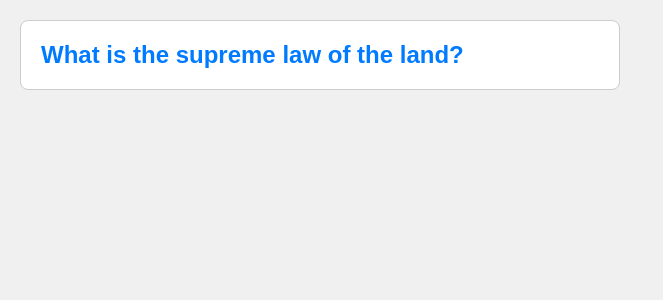
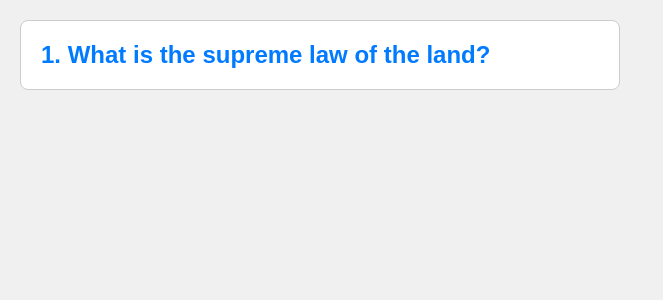
Before and after one commit to KhadayatShailendra/us-citizenship-test, a React (Create React App) app: page / in a window 1280 px wide. Shown: the top 300 px of the page, without its empty margins (0-663 px from the left). Built offline with nearby package versions, Linux system fonts and the light colour scheme.

Commit message:
Added question number

```diff
--- a/src/App.js
+++ b/src/App.js
@@ -797,7 +797,7 @@ function App() {
     <div className="App">
       <div {...swipeHandlers} className="question-container">
         <div className="question-card">
-          <h2 onClick={toggleAnswer}>{questions[currentIndex].question}</h2>
+          <h2 onClick={toggleAnswer}>{currentIndex + 1}. {questions[currentIndex].question}</h2>
           {showAnswer && (
             <ul>
               {questions[currentIndex].answers.map((answer, index) => (
```
